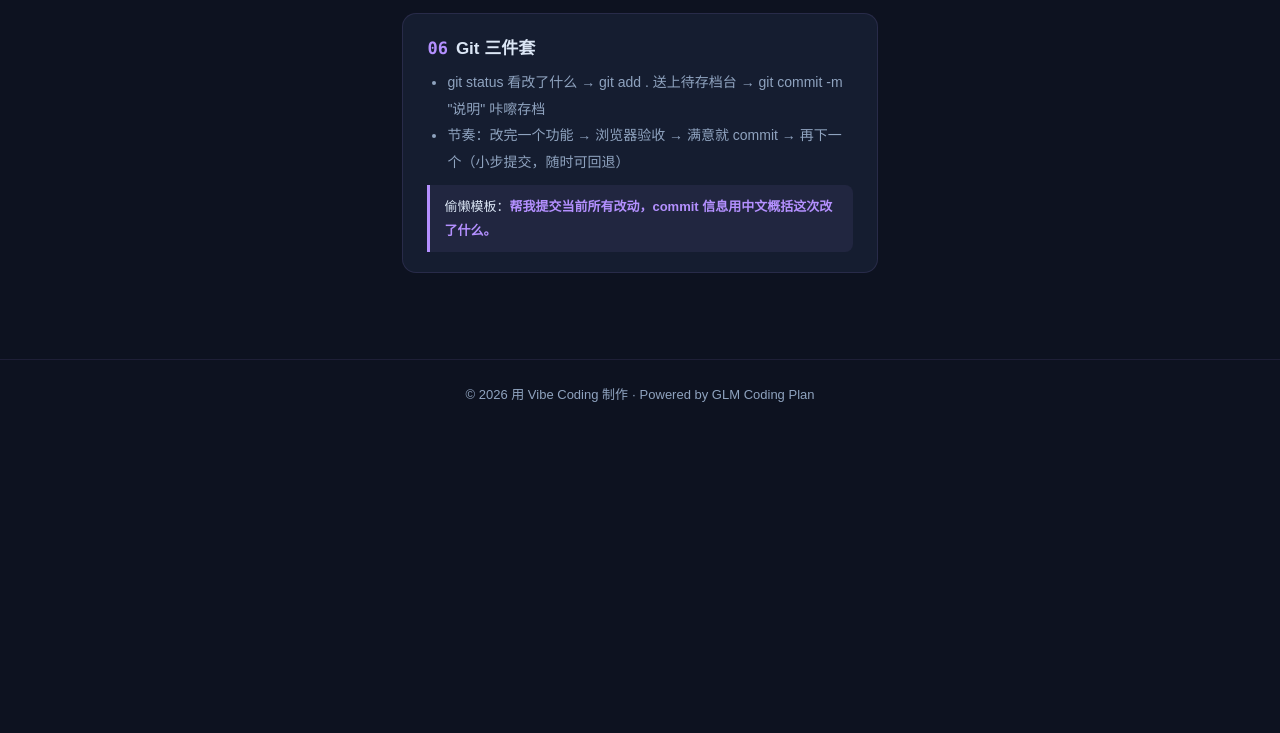
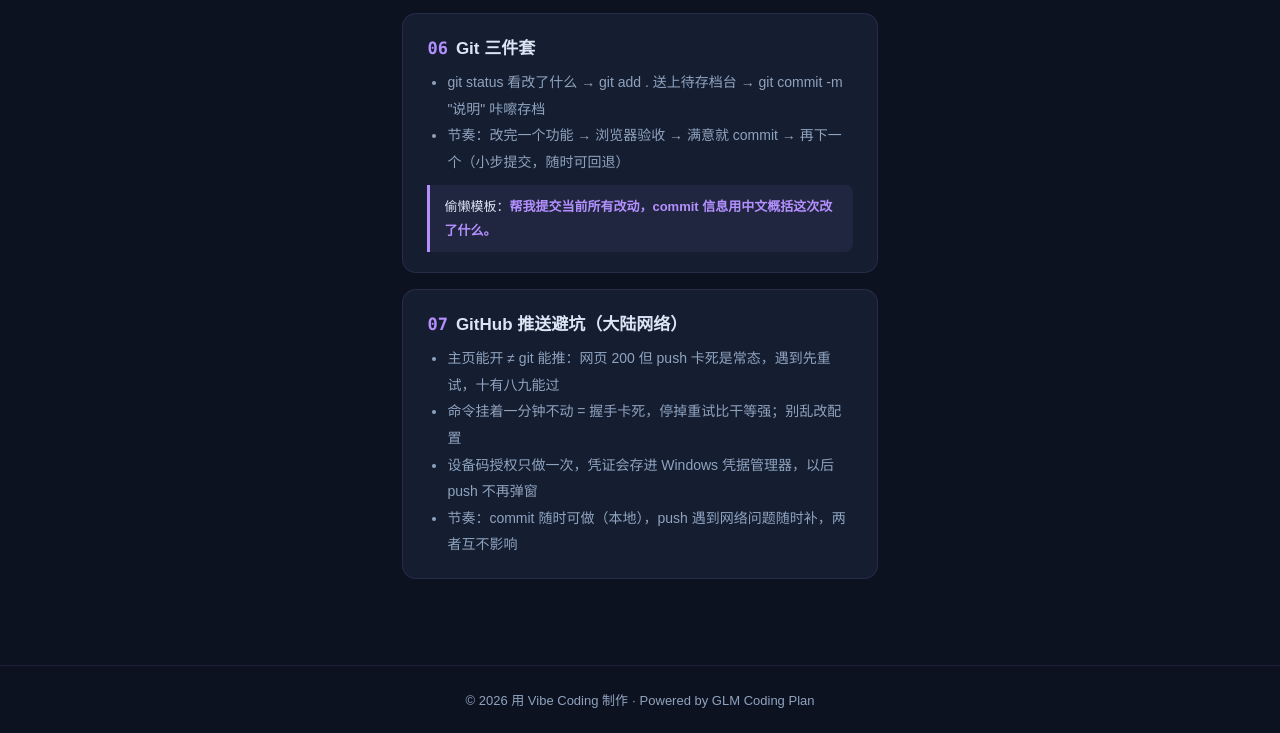
Before and after one commit to clorito/my-vibe-coding, a plain HTML site: page stage1-ai-collaboration/notes.html in a window 1280 px wide. Shown: the part 1324-2057 px from the top of the page. Before the commit the page ends 1751 px from the top, so only its background shows below. Drawn offline with Linux system fonts and the light colour scheme.

Commit message:
学习笔记新增第 07 条：GitHub 推送避坑

```diff
--- a/stage1-ai-collaboration/notes.html
+++ b/stage1-ai-collaboration/notes.html
@@ -116,6 +116,16 @@
         偷懒模板：<b>帮我提交当前所有改动，commit 信息用中文概括这次改了什么。</b>
       </div>
     </div>
+
+    <div class="note">
+      <h3><span class="no">07</span>GitHub 推送避坑（大陆网络）</h3>
+      <ul>
+        <li>主页能开 ≠ git 能推：网页 200 但 push 卡死是常态，遇到先重试，十有八九能过</li>
+        <li>命令挂着一分钟不动 = 握手卡死，停掉重试比干等强；别乱改配置</li>
+        <li>设备码授权只做一次，凭证会存进 Windows 凭据管理器，以后 push 不再弹窗</li>
+        <li>节奏：commit 随时可做（本地），push 遇到网络问题随时补，两者互不影响</li>
+      </ul>
+    </div>
   </section>
 
   <footer>© <span id="year">2026</span> 用 Vibe Coding 制作 · Powered by GLM Coding Plan</footer>
```
